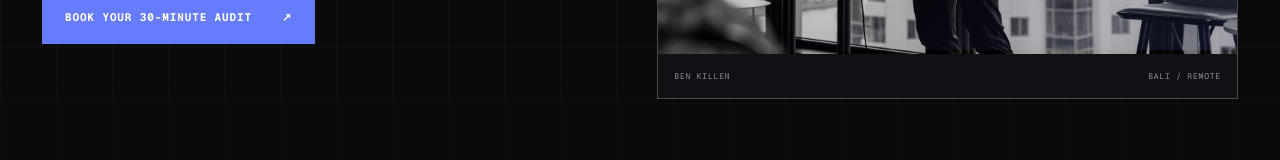
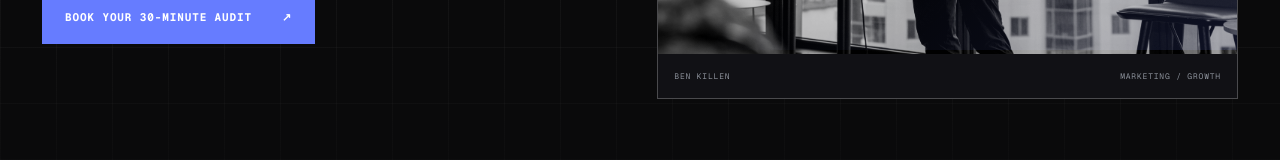
Before and after one commit to beniskillen/Growth-Labs, a Next.js app: page /about in a window 1280 px wide. Shown: the part 625-785 px from the top of the page. Built offline with nearby package versions, Linux system fonts and the light colour scheme.

Commit message:
Replace Bali label with marketing positioning

```diff
--- a/app/about/page.tsx
+++ b/app/about/page.tsx
@@ -23,7 +23,7 @@ export default function AboutPage() {
           <img src="/ben-professional.jpg" alt="Ben Killen presenting at Bybit" />
           <figcaption>
             <span>BEN KILLEN</span>
-            <span>BALI / REMOTE</span>
+            <span>MARKETING / GROWTH</span>
           </figcaption>
         </figure>
       </section>
```
